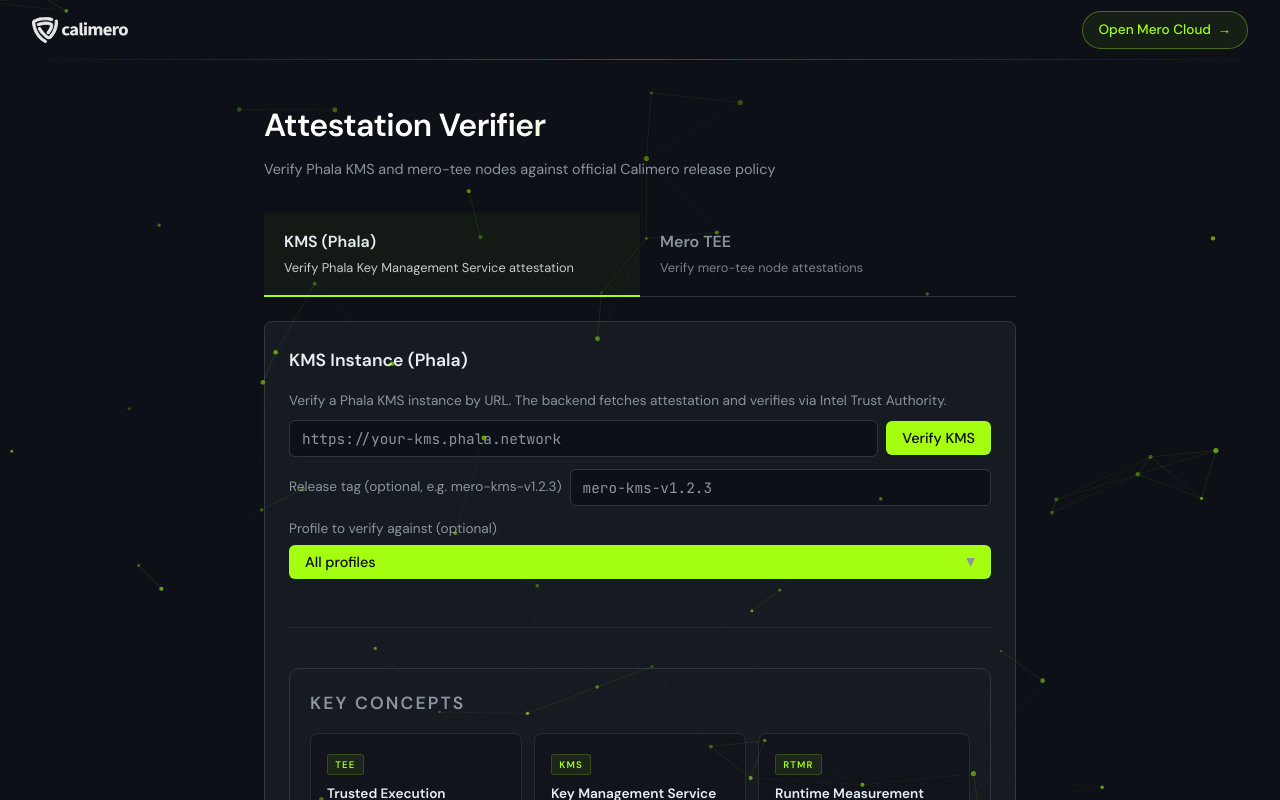
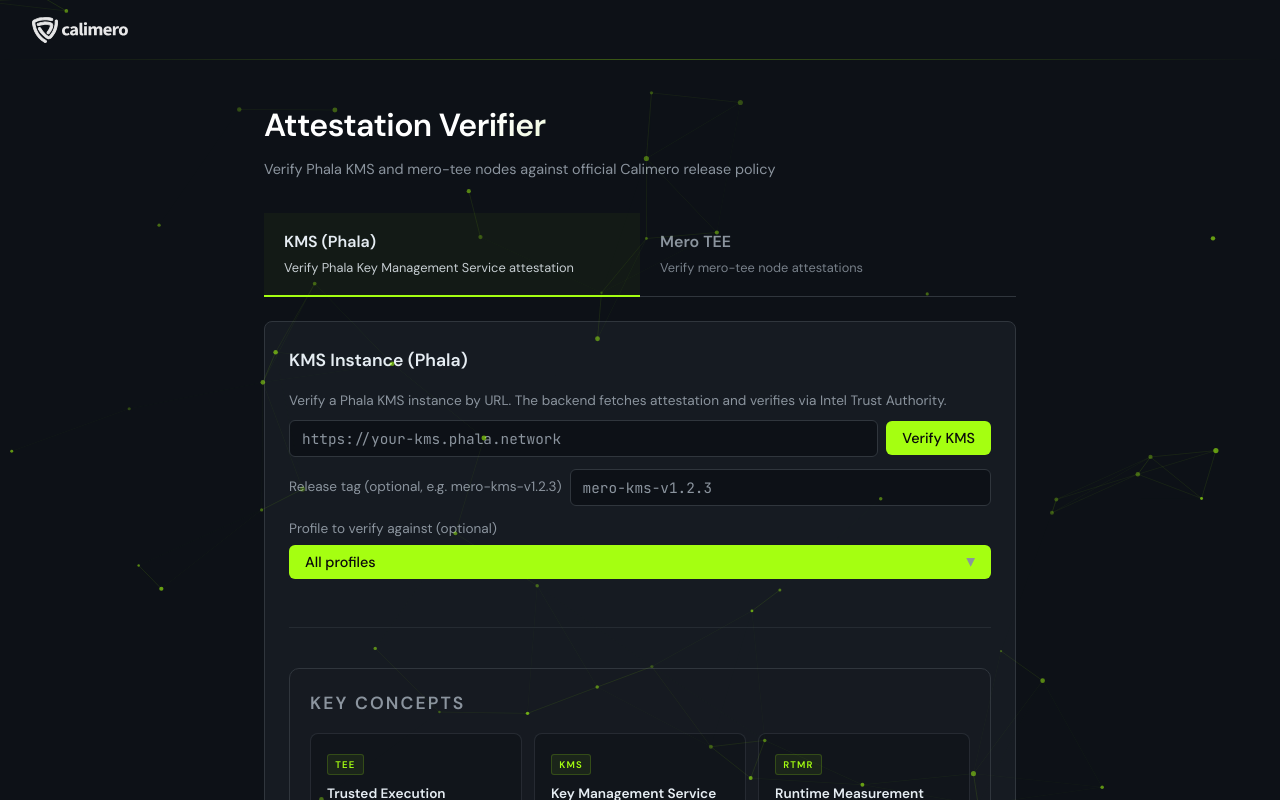
Before and after one commit to calimero-network/mero-tee, a React (Vite) app in the folder attestation-verifier/: page /kms in a window 1280 px wide. Shown: the top 800 px of the page. Built offline with nearby package versions, Linux system fonts and the light colour scheme.

Commit message:
fix: remove navbar button

```diff
--- a/attestation-verifier/src/components/layout/Header.jsx
+++ b/attestation-verifier/src/components/layout/Header.jsx
@@ -8,14 +8,6 @@
       <Link to="/" className="header-brand">
         <img src={calimeroLogo} alt="Calimero" className="header-logo" />
       </Link>
-      <a
-        href="https://cloud.calimero.network"
-        target="_blank"
-        rel="noopener noreferrer"
-        className="header-cta"
-      >
-        Open Mero Cloud <span className="header-cta-arrow">→</span>
-      </a>
     </header>
   );
 }
```
Also changed, not shown: 1 other file (tests, documents, lock files or other folders).
